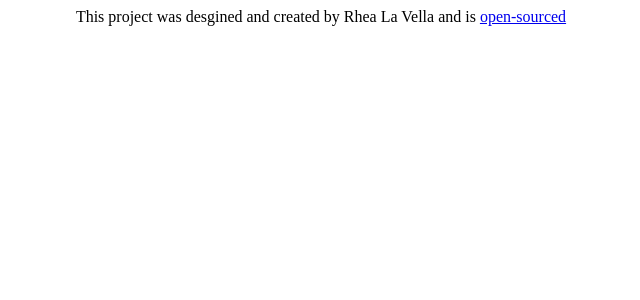
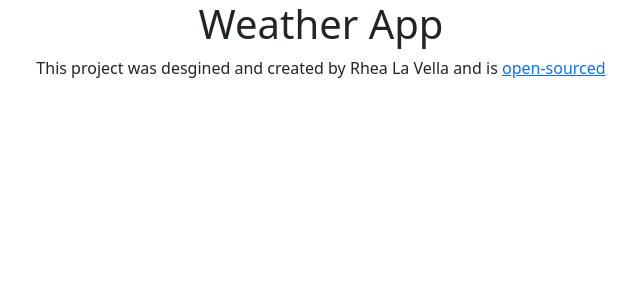
Before and after one commit to rhealavella/react-weather-app, a React (Create React App) app: page / in a window 1280 px wide. Shown: the top 300 px of the page, without its empty margins (319-959 px from the left). Built offline with nearby package versions, Linux system fonts and the light colour scheme.

Commit message:
Added Bootstrap to repo

```diff
--- a/package.json
+++ b/package.json
@@ -6,6 +6,7 @@
     "@testing-library/jest-dom": "^5.17.0",
     "@testing-library/react": "^13.4.0",
     "@testing-library/user-event": "^13.5.0",
+    "bootstrap": "^5.3.1",
     "react": "^18.2.0",
     "react-dom": "^18.2.0",
     "react-scripts": "5.0.1",
--- a/src/App.js
+++ b/src/App.js
@@ -3,7 +3,8 @@
 export default function App() {
   return (
     <div className="App">
-      <div>
+      <div className="container">
+        <h1>Weather App</h1>
         <footer>
           This project was desgined and created by Rhea La Vella and is{" "}
           <a href="https://github.com/rhealavella/react-weather-app">
```
Also changed, not shown: src/index.js (+7 -6 lines), 1 other file (tests, documents, lock files or other folders).
